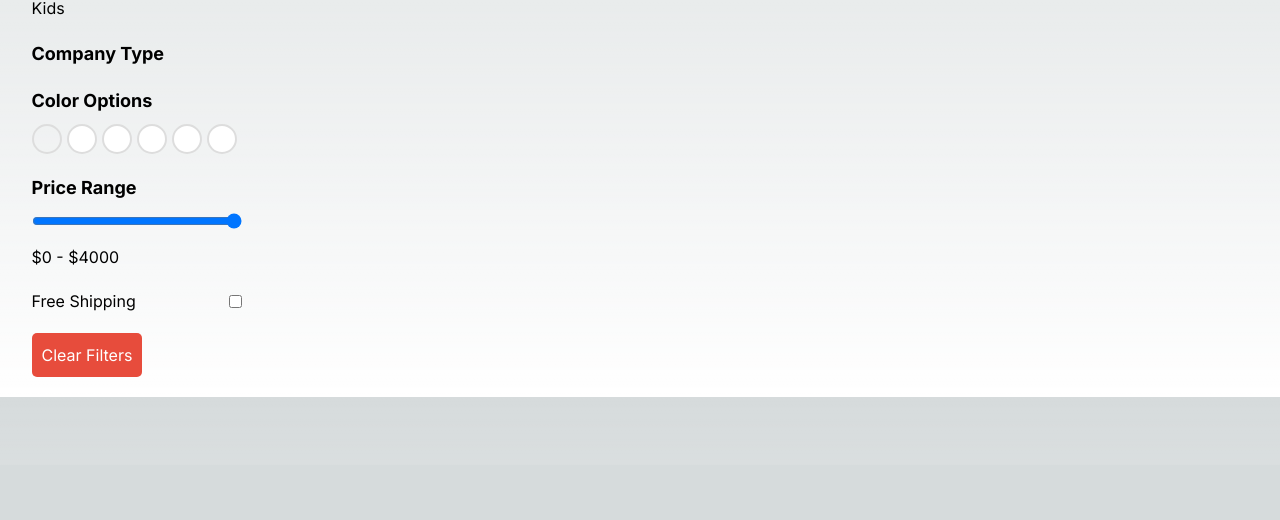
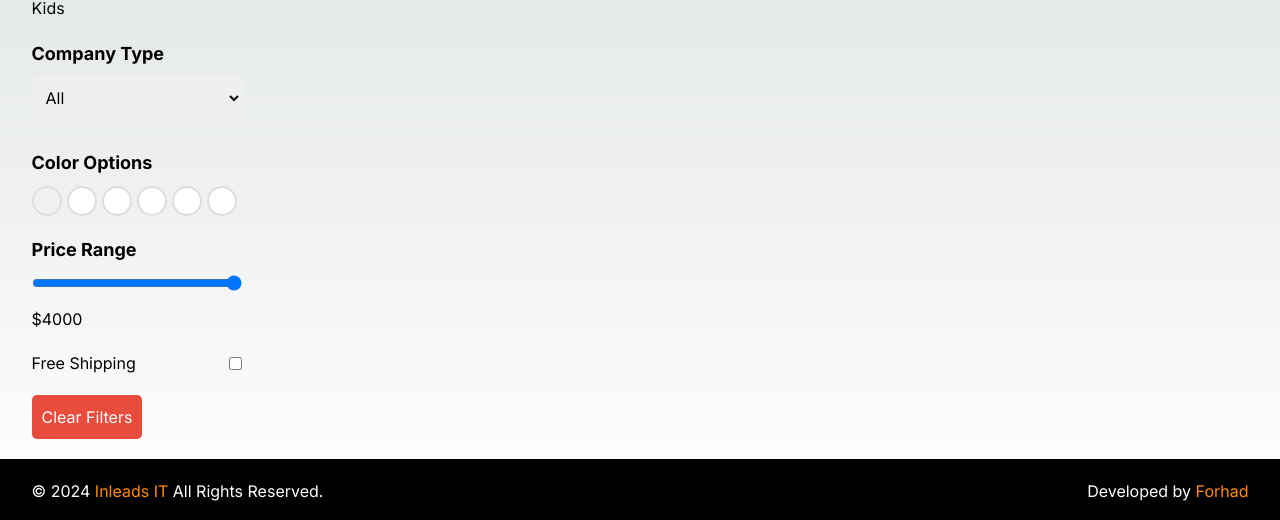
Before and after one commit to mdforhadsarker/inleadsitassignment, a Next.js app: page /all in a window 1280 px wide. Shown: the part 335-855 px from the top of the page. Before the commit the page ends 800 px from the top, so only its background shows below. Built offline with nearby package versions, Linux system fonts and the light colour scheme; no server answers.

Commit message:
Footer Added

```diff
--- /dev/null
+++ b/src/app/components/Footer.js
@@ -0,0 +1,63 @@
+"use client";
+
+import React from "react";
+import styled from "styled-components";
+
+const FooterContainer = styled.div`
+  background-color: #000;
+  color: #fff;
+`;
+
+const FooterItems = styled.div`
+  max-width: 1257px;
+  margin: 0 auto;
+  width: 100%;
+  text-align: center;
+  padding: 20px;
+  display: flex;
+  justify-content: space-between;
+`;
+
+const FooterText = styled.p`
+  margin: 0;
+`;
+
+const FooterLink = styled.a`
+  color: #ff8c00;
+  //   text-decoration: underline;
+  cursor: pointer;
+`;
+
+function Footer() {
+  const currentYear = new Date().getFullYear();
+
+  return (
+    <FooterContainer>
+      <FooterItems>
+        <FooterText>
+          © {currentYear}{" "}
+          <FooterLink
+            href="https://inleadsit.com/"
+            target="_blank"
+            rel="noopener noreferrer"
+          >
+            Inleads IT{" "}
+          </FooterLink>
+          All Rights Reserved.
+        </FooterText>
+        <FooterText>
+          Developed by{" "}
+          <FooterLink
+            href="https://github.com/mdforhadsarker"
+            target="_blank"
+            rel="noopener noreferrer"
+          >
+            Forhad
+          </FooterLink>
+        </FooterText>
+      </FooterItems>
+    </FooterContainer>
+  );
+}
+
+export default Footer;
--- a/src/app/components/Sidebar.tsx
+++ b/src/app/components/Sidebar.tsx
@@ -26,6 +26,13 @@ const SidebarHeading = styled.h3`
 const SidebarSection = styled.div`
   margin-bottom: 20px;
 `;
+const SelectBox = styled.select`
+  width: 100%;
+  padding: 10px;
+  margin-bottom: 10px;
+  border-radius: 5px;
+`;
+
 
 const CheckboxLabel = styled.label`
   display: flex;
@@ -142,7 +149,15 @@ const Sidebar = () => {
 
       <SidebarSection>
         <SidebarHeading>Company Type</SidebarHeading>
-        {/* Add your company type selection logic here */}
+        <SelectBox
+          value={selectedCompanyType}
+          onChange={(e) => setSelectedCompanyType(e.target.value)}
+        >
+          <option value="All">All</option>
+          <option value="CompanyType1">Company Type 1</option>
+          <option value="CompanyType2">Company Type 2</option>
+
+        </SelectBox>
       </SidebarSection>
 
       <SidebarSection>
@@ -164,7 +179,6 @@ const Sidebar = () => {
         <SliderContainer>
           <Slider
             type="range"
-            min={0}
             max={4000}
             value={priceRange.max}
             onChange={(e) =>
@@ -173,7 +187,7 @@ const Sidebar = () => {
           />
         </SliderContainer>
         <div>
-          ${priceRange.min} - ${priceRange.max}
+         ${priceRange.max}
         </div>
       </SidebarSection>
 
--- a/src/app/layout.tsx
+++ b/src/app/layout.tsx
@@ -3,6 +3,7 @@ import { Inter } from "next/font/google";
 import "./globals.css";
 import Header from "./components/Header";
 import Providers from "../lib/Providers";
+import Footer from "./components/Footer";
 
 const inter = Inter({ subsets: ["latin"] });
 
@@ -22,6 +23,7 @@ export default function RootLayout({
         <body className={inter.className}>
           <Header />
           {children}
+          <Footer />
         </body>
       </html>
     </Providers>
```
